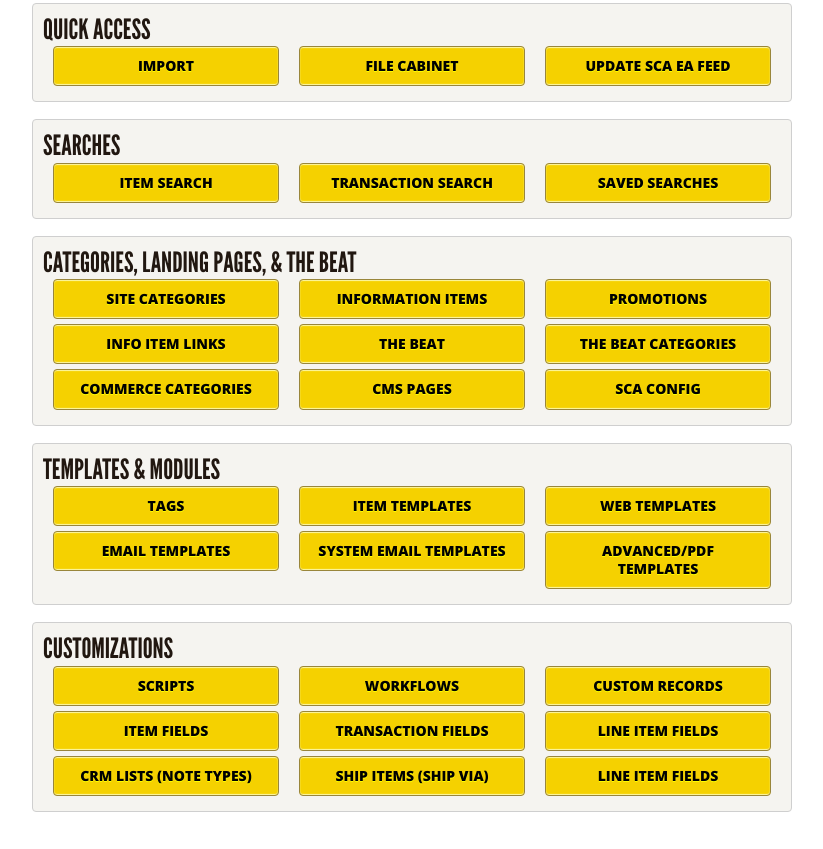
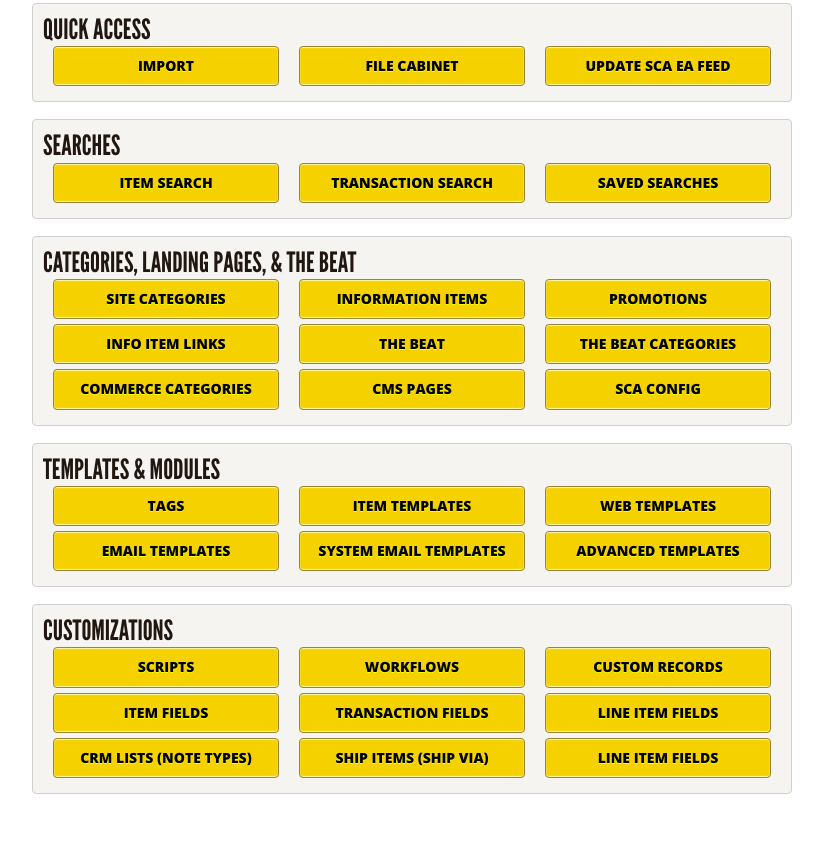
Before and after one commit to lonestarpercussion-dev/daily-shortcuts, a browser extension: page index.html in a window 1280 px wide. Shown: the part 1135-1984 px from the top of the page, without its empty margins (228-1051 px from the left). Drawn offline with Linux system fonts and the light colour scheme.

Commit message:
small visual fix

```diff
--- a/index.html
+++ b/index.html
@@ -187,7 +187,7 @@
             <button type="submit">System Email Templates</button>
         </a>
         <a href="https://665798.app.netsuite.com/app/common/custom/pdftemplates.nl?sc=-90&whence=" target="_blank">
-            <button type="submit">Advanced/PDF Templates</button>
+            <button type="submit">Advanced Templates</button>
         </a>
     </section>
     <section>
```
